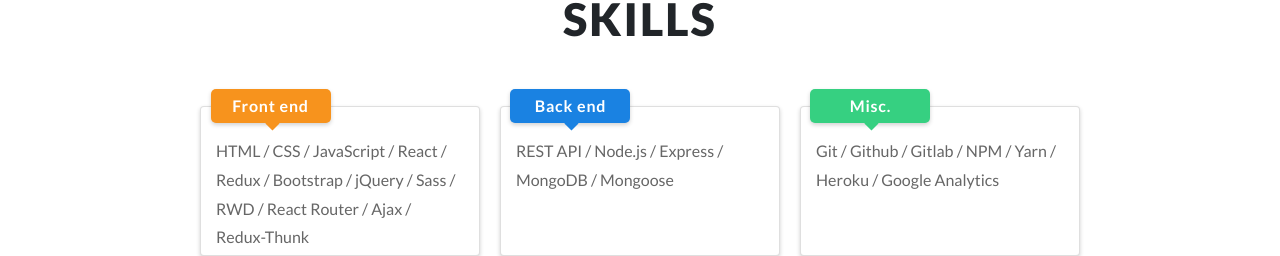
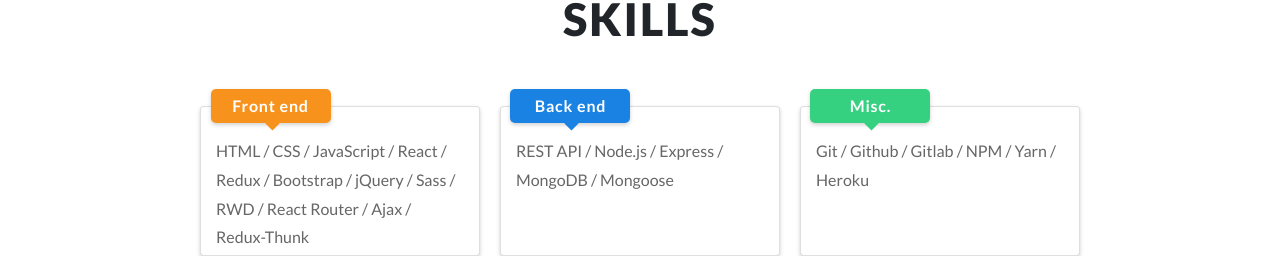
Before and after one commit to jerrychiu0863/Jerry__Chiu, a React (Create React App) app: page / in a window 1280 px wide. Shown: the part 858-1114 px from the top of the page. Built offline with nearby package versions, Linux system fonts and the light colour scheme.

Commit message:
eidt skills

```diff
--- a/src/components/Skills.jsx
+++ b/src/components/Skills.jsx
@@ -9,23 +9,23 @@
     id: 1,
     type: 'Front end',
     content:
-      'HTML / CSS / JavaScript / React / Redux / Bootstrap / jQuery / Sass / RWD / React Router / Ajax / Redux-Thunk'
+      'HTML / CSS / JavaScript / React / Redux / Bootstrap / jQuery / Sass / RWD / React Router / Ajax / Redux-Thunk',
   },
   {
     id: 2,
     type: 'Back end',
-    content: 'REST API / Node.js / Express / MongoDB / Mongoose'
+    content: 'REST API / Node.js / Express / MongoDB / Mongoose',
   },
   {
     id: 3,
     type: 'Misc.',
-    content: 'Git / Github / Gitlab / NPM / Yarn / Heroku / Google Analytics'
-  }
+    content: 'Git / Github / Gitlab / NPM / Yarn / Heroku',
+  },
 ];
 
 const Skills = () => {
-  const renderList = lists => {
-    return lists.map(list => (
+  const renderList = (lists) => {
+    return lists.map((list) => (
       <Card
         key={list.id}
         id={list.id}
```
Also changed, not shown: 1 other file (tests, documents, lock files or other folders).
